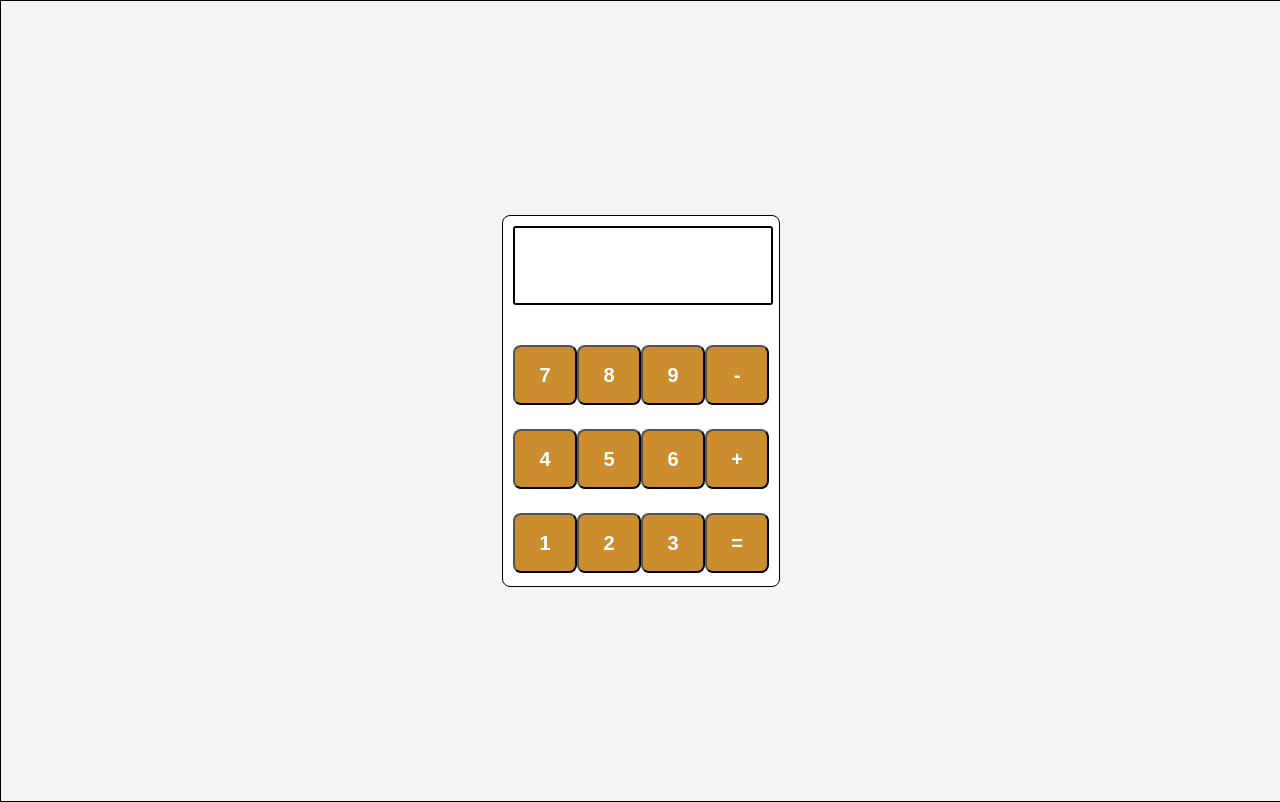
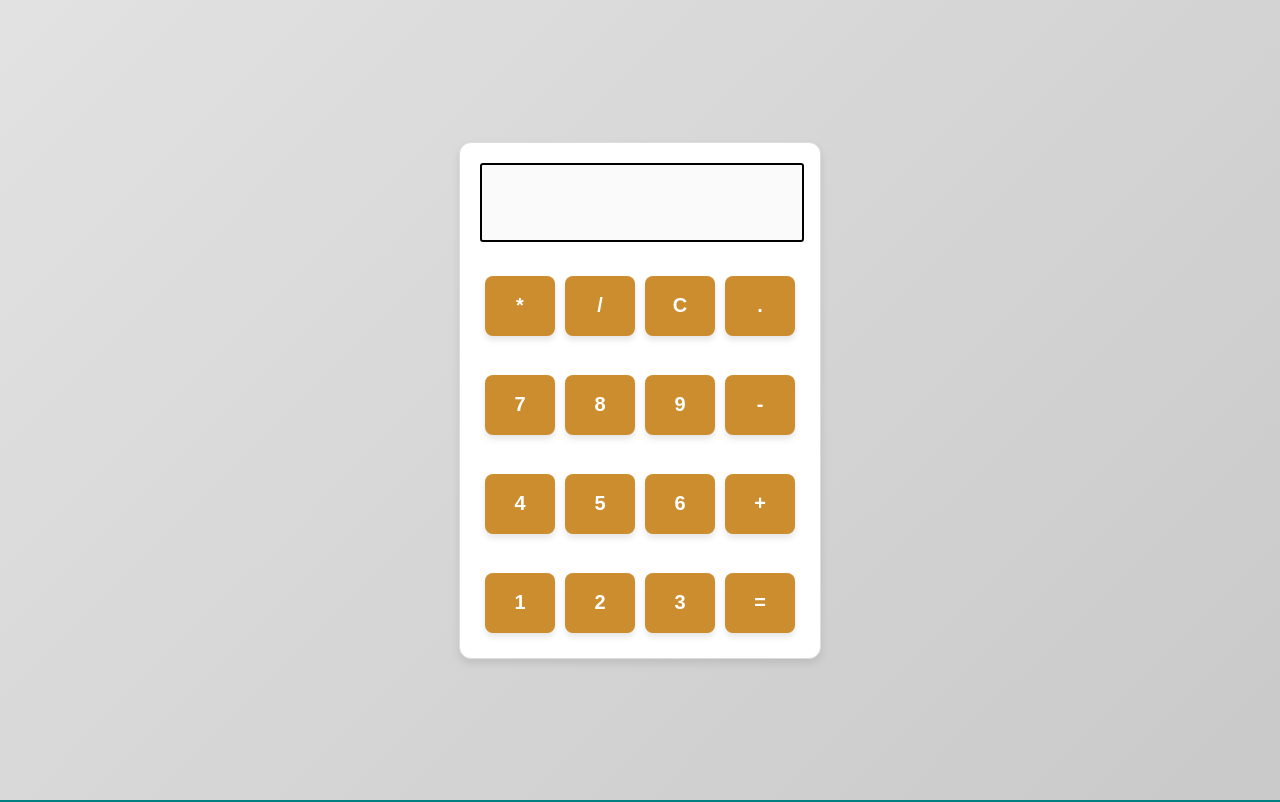
Before and after one commit to Minf-afk/calculadora, a React (Create React App) app: page / in a window 1280 px wide. Built offline with nearby package versions, Linux system fonts and the light colour scheme.

Commit message:
adicionando botoes

```diff
--- a/src/App.js
+++ b/src/App.js
@@ -7,6 +7,12 @@ const App = () => {
     <Container>
       <Content>
         <Input />
+        <Row>
+          <Button label="*" />
+          <Button label="/" />
+          <Button label="C" />
+          <Button label="." />
+        </Row>
         <Row>
           <Button label="7" />
           <Button label="8" />
--- a/src/components/Button/styles.js
+++ b/src/components/Button/styles.js
@@ -3,15 +3,28 @@ import styled from "styled-components";
 export const ButtonContainer = styled.button`
   width: 20%;
   height: 60px;
-    padding: 0 24px;
-    background-color:rgb(204, 141, 47);
-    border: 0 1px 1px 0;
+  padding: 0 15px;
+  background-color: rgb(204, 141, 47);
+  border: none;
   border-radius: 8px;
   color: #fff;
   font-size: 20px;
   font-weight: 900;
   cursor: pointer;
-    transition: background-color 0.2s;
+  transition: background-color 0.2s, transform 0.2s, box-shadow 0.2s;
   margin-top: 24px;
   flex: 1;
+  box-shadow: 0 4px 6px rgba(0, 0, 0, 0.1);
+
+  &:hover {
+    background-color: rgb(184, 121, 27);
+    transform: translateY(-2px);
+    box-shadow: 0 6px 8px rgba(0, 0, 0, 0.15);
+  }
+
+  &:active {
+    background-color: rgb(164, 101, 7);
+    transform: translateY(0);
+    box-shadow: 0 4px 6px rgba(0, 0, 0, 0.1);
+  }
 `;
--- a/src/components/Input/index.js
+++ b/src/components/Input/index.js
@@ -3,7 +3,7 @@ import { InputContainer, Placeholder } from "./styles";
 const Input = () => {
   return (
     <InputContainer>
-      <Placeholder />
+      <Placeholder disabled/>
     </InputContainer>
   );
 };
--- a/src/components/Input/styles.js
+++ b/src/components/Input/styles.js
@@ -6,8 +6,7 @@ export const InputContainer = styled.div`
   border: 2px solid #000;
   border-radius: 3px;
 
-  font-size: 24px;
-  margin-bottom: 16px;
+  margin-bottom: 1px;
 
   display: flex;
   align-items: center;
@@ -17,6 +16,7 @@ export const InputContainer = styled.div`
 `;
 
 export const Placeholder = styled.input`
+border-radius: 3px;
   width: 100%;
   height: 100%;
   padding: 0 24px;
--- a/src/styles.js
+++ b/src/styles.js
@@ -3,26 +3,29 @@ import styled from "styled-components";
 export const Container = styled.div`
   width: 100%;
   height: 100vh;
-  background-color: #f6f5f5;
-  border: 1px solid #000;
+  background: linear-gradient(135deg, #e2e2e2, #c9c9c9);
   display: flex;
   align-items: center;
   justify-content: center;
-
 `;
 
 export const Content = styled.div`
   background-color: #fff;
-  width: 20%;
-  min-height: 350px;
-  border: 1px solid #000;
-  border-radius: 8px;
-  padding: 10px;
+  width: 25%;
+  min-height: 200px;
+  border: 1px solid #ddd;
+  border-radius: 12px;
+  padding: 20px;
+  box-shadow: 0 4px 8px rgba(0, 0, 0, 0.1);
   text-align: center;
 `;
 
 export const Row = styled.div`
   display: flex;
   justify-content: space-between;
-  margin-top: 0;
+  margin-top: 10px;
+
+  & > * {
+    margin: 5px;
+  }
 `;
```
Lines whose indentation alone changed are shown as unchanged.
